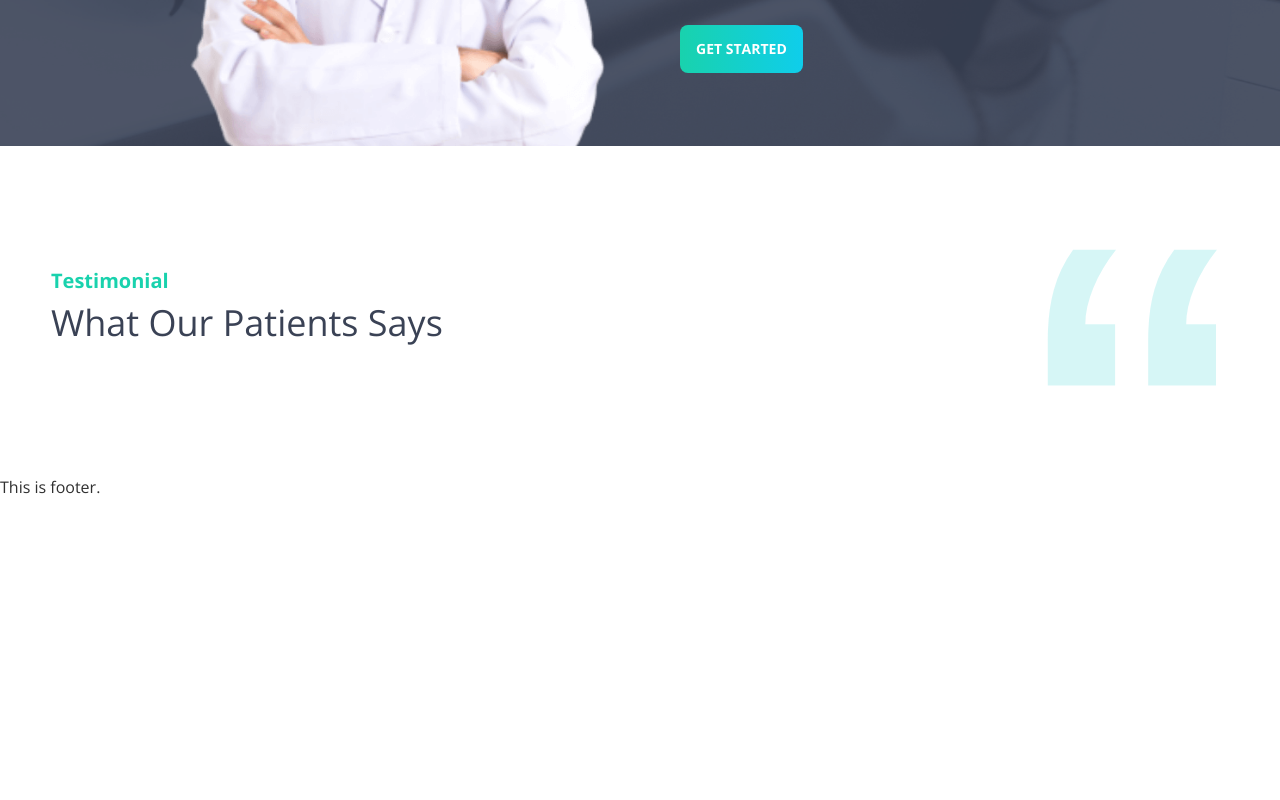
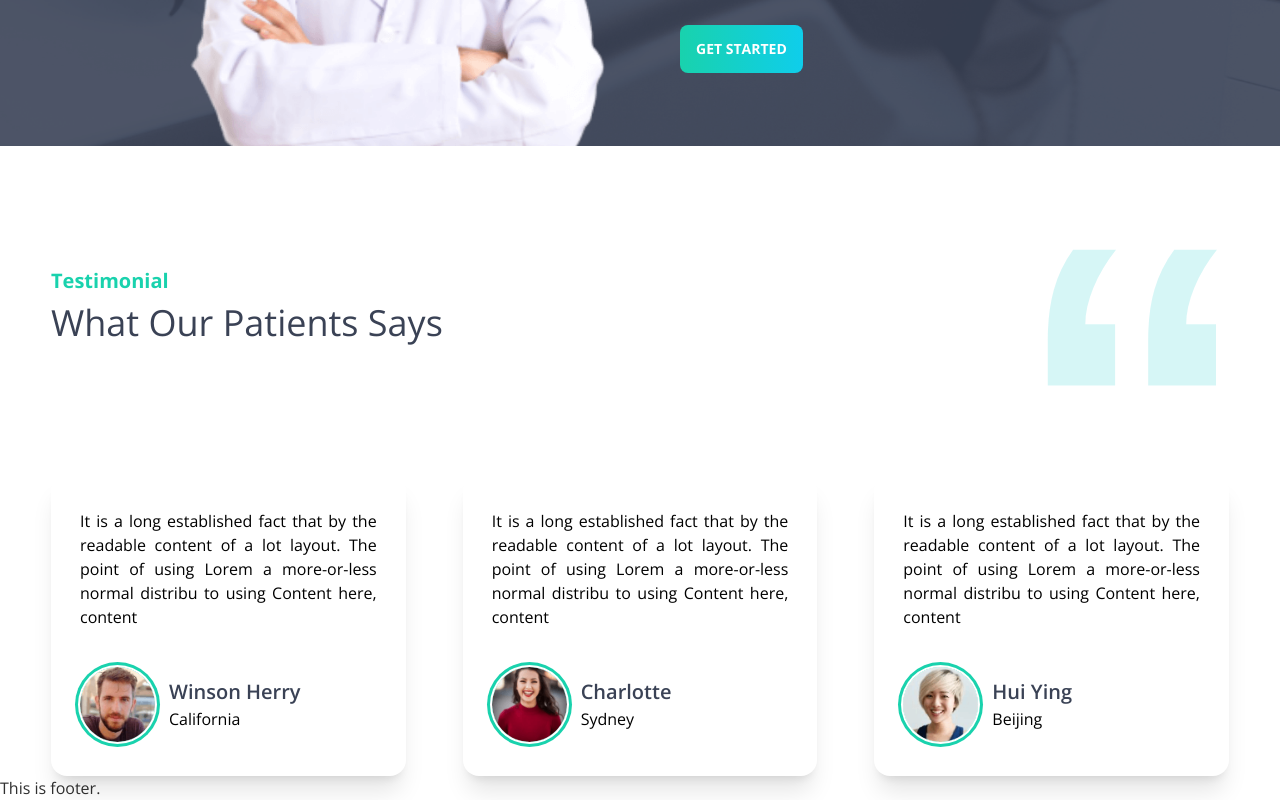
Before and after one commit to md-atiqurrahman/doctors-door-client, a React (Create React App) app: page / in a window 1280 px wide. Shown: the part 2974-3774 px from the top of the page. Before the commit the page ends 3473 px from the top, so only its background shows below. Built offline with nearby package versions, Linux system fonts and the light colour scheme.

Commit message:
complete the implementation of Testimonial section

```diff
--- a/src/Pages/Home/MakeAppointment/MakeAppointment.js
+++ b/src/Pages/Home/MakeAppointment/MakeAppointment.js
@@ -4,13 +4,13 @@ import PrimaryButton from "../../../Components/PrimaryButton/PrimaryButton";
 
 const MakeAppointment = () => {
   return (
-    <section className="mt-[70px] lg:mt-[272px] flex flex-col lg:flex-row justify-center items-center bg-appointmentBg bg-cover bg-center bg-no-repeat pr-[100px]">
+    <section className="mt-[70px] lg:mt-[272px] flex flex-col lg:flex-row justify-center items-center bg-appointmentBg bg-cover bg-center bg-no-repeat pr-0 lg:pr-[100px]">
       <img
         className="mt-[-100px] ml-[90px] hidden lg:block w-1/2"
         src={doctor}
         alt=""
       />
-      <div className="text-white">
+      <div className="text-white mx-[28px] lg:mx-0 my-[71px] lg:my-0">
         <h4 className="text-secondary text-[20px] font-bold">Appointment</h4>
         <h2 className="text-[36px] font-semibold mt-1">
           Make an appointment Today
--- /dev/null
+++ b/src/Pages/Home/Testimonial/Review.js
@@ -0,0 +1,25 @@
+import React from "react";
+
+const Review = ({ review }) => {
+  const { review: userReview, img, name, location } = review;
+  return (
+    <div className="card  bg-base-100 shadow-xl px-[29px] py-[34px]">
+      <div className="text-black text-[16px] font-normal text-justify mb-[38px]">
+        <p>{userReview}</p>
+      </div>
+      <div className="flex items-center gap-[14px]">
+        <div className="avatar">
+          <div className="w-[75px] rounded-full ring ring-secondary ring-offset-base-100 ring-offset-2">
+            <img src={img} alt="" />
+          </div>
+        </div>
+        <div>
+          <h5 className="text-accent text-[20px] font-semibold">{name}</h5>
+          <h6 className="text-black text-[16px] font-normal">{location}</h6>
+        </div>
+      </div>
+    </div>
+  );
+};
+
+export default Review;
--- a/src/Pages/Home/Testimonial/Testimonial.js
+++ b/src/Pages/Home/Testimonial/Testimonial.js
@@ -1,19 +1,58 @@
 import React from "react";
 import quote from "../../../assets/icons/quote.svg";
+import person1 from "../../../assets/images/people1.png";
+import person2 from "../../../assets/images/people2.png";
+import person3 from "../../../assets/images/people3.png";
+import Review from "./Review";
 
 const Testimonial = () => {
+  const reviews = [
+    {
+      _id: 1,
+      review:
+        "It is a long established fact that by the readable content of a lot layout. The point of using Lorem a more-or-less normal distribu to using Content here, content",
+      img: person1,
+      name: "Winson Herry",
+      location: "California",
+    },
+    {
+      _id: 2,
+      review:
+        "It is a long established fact that by the readable content of a lot layout. The point of using Lorem a more-or-less normal distribu to using Content here, content",
+      img: person2,
+      name: "Charlotte",
+      location: "Sydney",
+    },
+    {
+      _id: 3,
+      review:
+        "It is a long established fact that by the readable content of a lot layout. The point of using Lorem a more-or-less normal distribu to using Content here, content",
+      img: person3,
+      name: "Hui Ying",
+      location: "Beijing",
+    },
+  ];
   return (
     <section>
       <div className="flex items-center justify-between mb-[88px]">
         <div>
           <h5 className="text-[20px] font-bold text-secondary">Testimonial</h5>
-          <h2 className="text-[36px] font-normal text-accent">What Our Patients Says</h2>
+          <h2 className="text-[36px] font-normal text-accent">
+            What Our Patients Says
+          </h2>
         </div>
         <figure>
-            <img className="w-[192px]" src={quote} alt="" />
+          <img className="w-[192px]" src={quote} alt="" />
         </figure>
       </div>
-      <div></div>
+      <div className="grid grid-cols-1 md:grid-cols-2 lg:grid-cols-3 gap-[45px] lg:gap-[57px]">
+        {reviews.map((review) => (
+          <Review
+          key={review._id}
+          review={review}
+          ></Review>
+        ))}
+      </div>
     </section>
   );
 };
```
